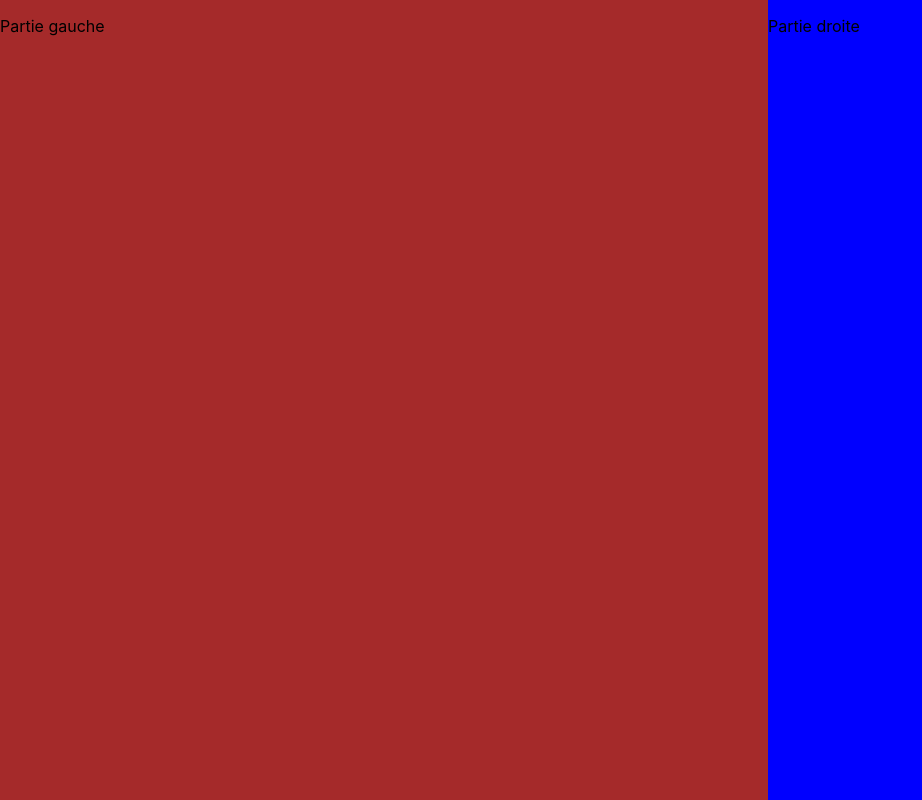
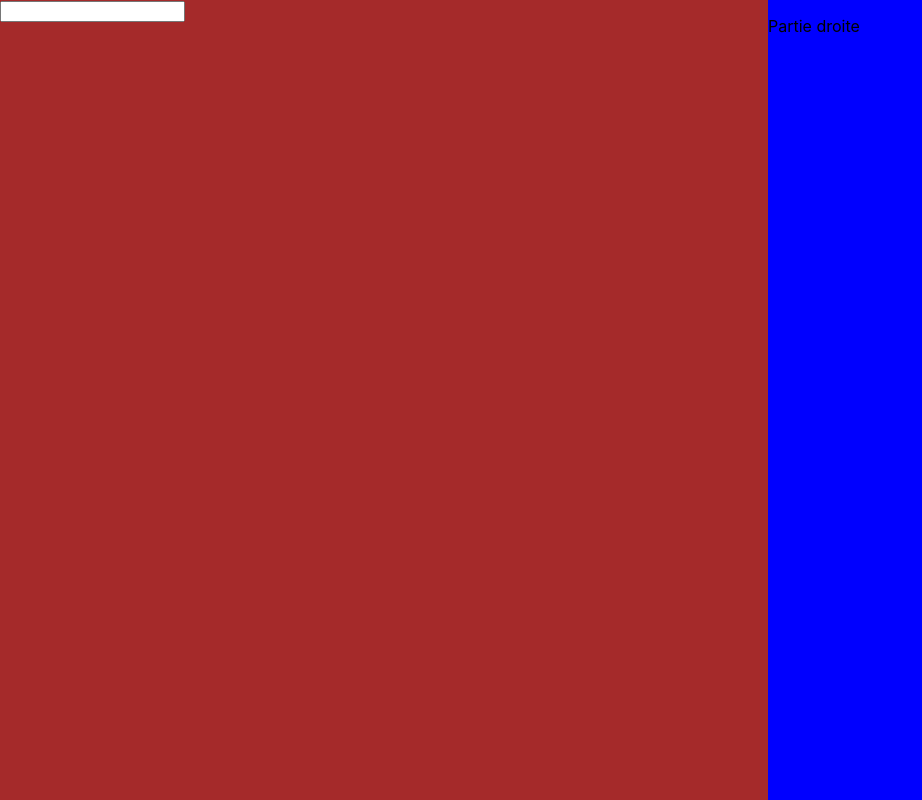
Before and after one commit to bx-xd/react-exercice, a React (Create React App) app: page / in a window 1280 px wide. Shown: the whole page, without its empty margins (0-922 px from the left). Built offline with nearby package versions, Linux system fonts and the light colour scheme.

Commit message:
add style to right class

```diff
--- a/src/components/left.jsx
+++ b/src/components/left.jsx
@@ -4,7 +4,7 @@ class Left extends Component {
   render() {
     return (
       <div className="left">
-        <p>Partie gauche</p>
+        <input type="text" />
       </div>
     )
   }
--- a/src/index.css
+++ b/src/index.css
@@ -25,4 +25,5 @@ code {
 .right {
   flex: 0 0 40%;
   background-color: blue;
+  overflow-y: scroll;
 }
```
